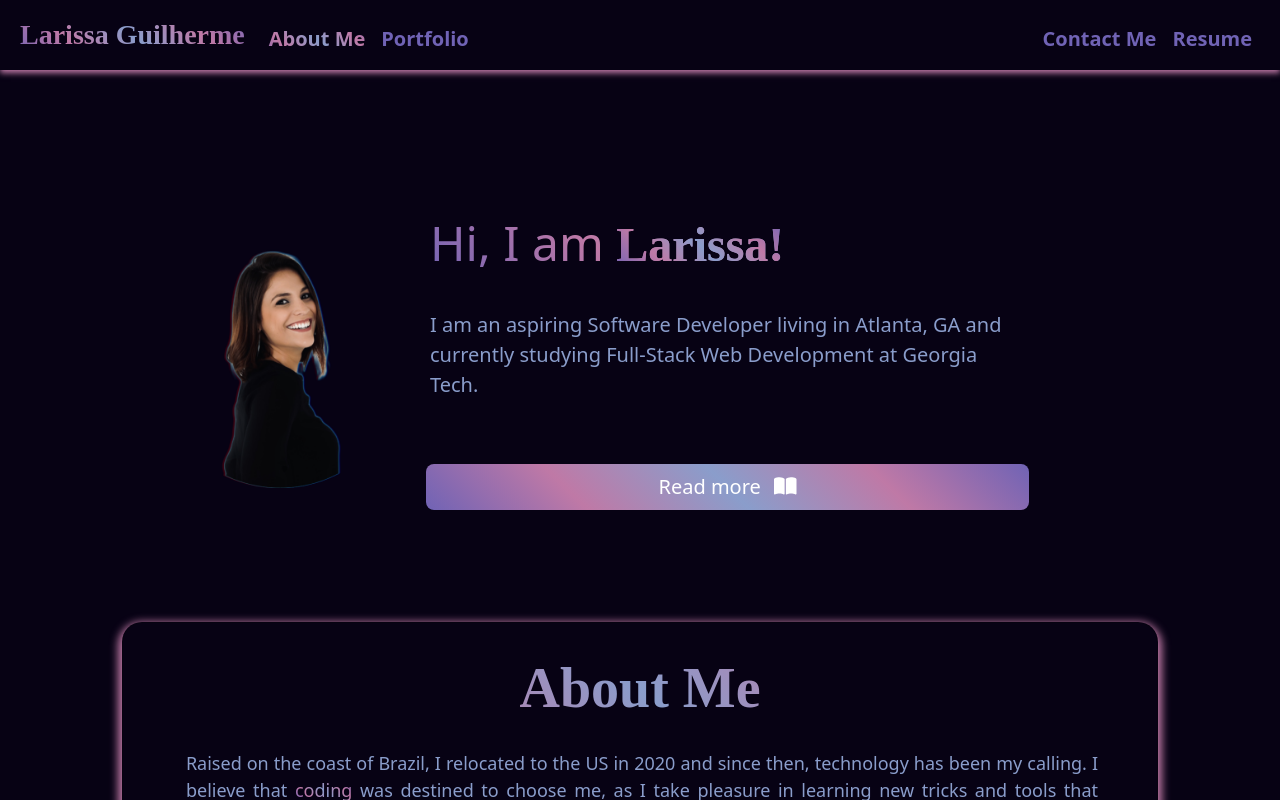
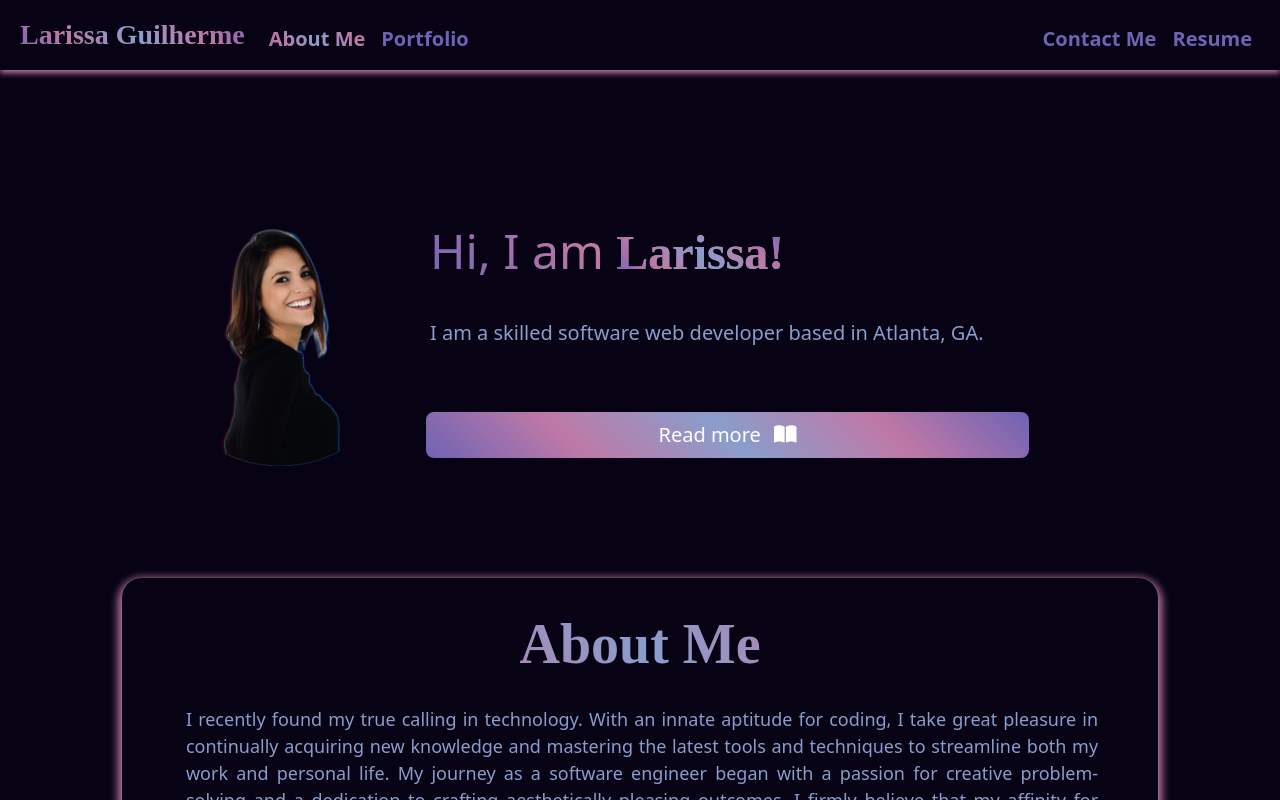
Before and after one commit to larigens/reactfolio, a React (Create React App) app: page / in a window 1280 px wide. Both pictures are taken after a click on the button "Read more". Shown: the top 800 px of the page. Built offline with nearby package versions, Linux system fonts and the light colour scheme; a web font is replaced by a local one.

Commit message:
updated about

```diff
--- a/src/components/pages/About.js
+++ b/src/components/pages/About.js
@@ -24,21 +24,14 @@ export default function About() {
                         <Row>
                             <Col className="card-text me-2 pb-3">
                                 <p className="justify light-accent fs-medium">
-                                    Raised on the coast of Brazil, I relocated to the US in 2020 and since then, technology has been my calling.
-                                    I believe that <span className="gradient-text">coding</span> was destined to choose me, as I take pleasure in
-                                    learning new tricks and tools that simplify both my work and daily life. My journey as a software engineer
-                                    commenced from this passion for problem-solving and creating aesthetically pleasing outcomes.
+                                    I recently found my true calling in technology. With an innate aptitude for coding, I take great pleasure in continually acquiring new knowledge and mastering the latest tools and techniques to streamline both my work and personal life. My journey as a software engineer began with a passion for creative problem-solving and a dedication to crafting aesthetically pleasing outcomes. I firmly believe that my affinity for coding is more than mere happenstance, and I approach every project with a commitment to excellence that is fueled by my innate passion for the field.
                                 </p>
                             </Col>
                         </Row>
                         <Row>
                             <Col className="card-text me-2 pb-3">
                                 <p className="justify light-accent fs-medium">
-                                    In my pursuit of honing my craft, I challenge myself to constantly improve, and welcome any feedback or advice that could help me reach my goals.
-                                    Currently, I'm working on a personal project, Bugs Diaries, a website that allows writers to publish, edit, and manage their articles
-                                    about the latest information on technology trends, best practices, and emerging technologies. My aim is to inspire future programmers by passing on the knowledge.
-                                    The site also has a commenting system that enables readers to interact with authors, ask questions, and share their thoughts.
-                                </p>
+                                In my unrelenting pursuit of honing my craft, I continually challenge myself to improve and readily welcome constructive feedback and advice that can aid me in achieving my objectives. At present, I am deeply immersed in a personal project called Bugs Diaries, which is a website that empowers writers to publish, edit, and manage their articles on the latest information regarding technology trends, emerging technologies, and best practices. My ultimate goal is to inspire future programmers by sharing my knowledge and expertise with others. To foster engagement, the site also features a dynamic commenting system that facilitates interaction between authors and readers, enabling the latter to ask questions and share their thoughts.                                </p>
                             </Col>
                         </Row>
                         <Row>
--- a/src/components/pages/Home.js
+++ b/src/components/pages/Home.js
@@ -1,7 +1,7 @@
 import { FontAwesomeIcon } from '@fortawesome/react-fontawesome';
 import { faBookOpen } from '@fortawesome/free-solid-svg-icons';
 import { Button, Container, Row, Col } from "react-bootstrap";
-import  avatar  from '../../assets/images/avatar.png'
+import avatar from '../../assets/images/avatar.png'
 
 export default function Home({ handleClick }) {
     return (
@@ -20,7 +20,7 @@ export default function Home({ handleClick }) {
                             </Row>
                             <Row className="text-justify w-75">
                                 <p className="light-accent fs-5">
-                                    I am an aspiring Software Developer living in Atlanta, GA and currently studying Full-Stack Web Development at Georgia Tech.
+                                    I am a skilled software web developer based in Atlanta, GA.
                                 </p>
                             </Row>
                             <Row className="justify-content-start text-justify w-75 mt-5">
```
